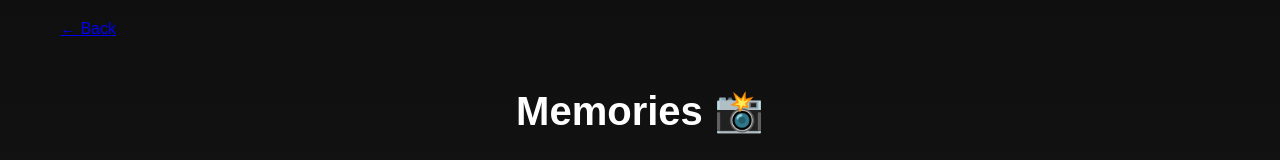
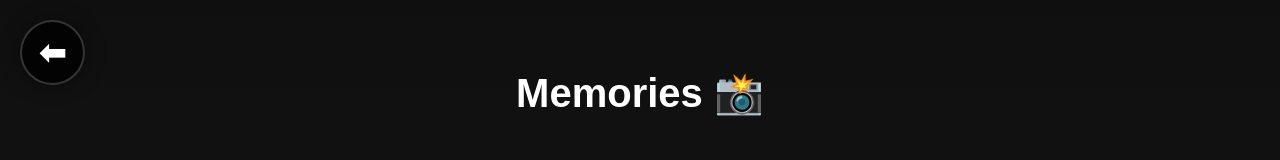
Before and after one commit to raghav790/HappyBirthdayEshita, a plain HTML site: page gallery.html in a window 1280 px wide. Shown: the top 160 px of the page. Drawn offline with Linux system fonts and the light colour scheme; grey boxes are pictures that could not be loaded.

Commit message:
Update gallery.html

```diff
--- a/gallery.html
+++ b/gallery.html
@@ -4,12 +4,13 @@
 <meta charset="UTF-8">
 <title>Memories</title>
 <link rel="stylesheet" href="style.css">
+  <meta name="viewport" content="width=device-width, initial-scale=1.0">
 </head>
 
 <body class="bg-gallery">
 
 <nav class="navbar">
-  <a href="index.html">← Back</a>
+  <a href="index.html" class="back-btn">⬅</a>
 </nav>
 
 <h1 class="gallery-title">Memories 📸</h1>
```
